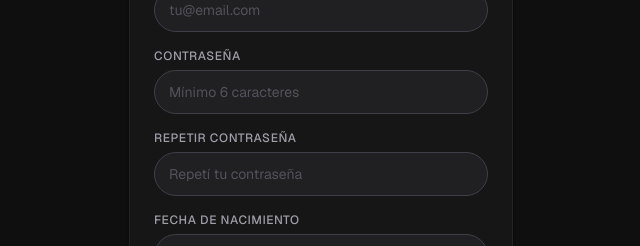
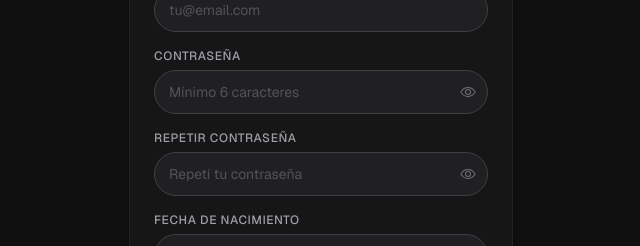
Before and after one commit to JornabeDV/turno-box, a Next.js app: page /auth/register in a window 1280 px wide. Shown: the part 337-583 px from the top of the page, without its empty margins (319-959 px from the left). Built offline with nearby package versions, Linux system fonts and the light colour scheme.

Commit message:
fix: prisma connection on production

```diff
--- a/src/components/auth/RegisterForm.tsx
+++ b/src/components/auth/RegisterForm.tsx
@@ -3,7 +3,7 @@
 import { useState } from "react";
 import { useRouter } from "next/navigation";
 import { Button } from "@/components/ui/Button";
-import { WarningCircle, CheckCircle } from "@phosphor-icons/react";
+import { WarningCircle, CheckCircle, Eye, EyeSlash } from "@phosphor-icons/react";
 import { registerAction } from "@/actions/auth";
 
 export function RegisterForm() {
@@ -11,6 +11,8 @@ export function RegisterForm() {
   const [pending, setPending] = useState(false);
   const [error, setError] = useState<string | null>(null);
   const [success, setSuccess] = useState(false);
+  const [showPassword, setShowPassword] = useState(false);
+  const [showConfirmPassword, setShowConfirmPassword] = useState(false);
 
   async function handleSubmit(e: React.FormEvent<HTMLFormElement>) {
     e.preventDefault();
@@ -28,7 +30,14 @@ export function RegisterForm() {
       return;
     }
 
-    const result = await registerAction(formData);
+    let result;
+    try {
+      result = await registerAction(formData);
+    } catch {
+      setPending(false);
+      setError("Ocurrió un error inesperado. Intentá de nuevo.");
+      return;
+    }
 
     setPending(false);
 
@@ -69,22 +78,40 @@ export function RegisterForm() {
         <label htmlFor="password" className="text-xs font-medium text-zinc-400 uppercase tracking-wider">
           Contraseña
         </label>
+        <div className="relative">
           <input
-          id="password" name="password" type="password" required minLength={6}
+            id="password" name="password" type={showPassword ? "text" : "password"} required minLength={6}
             placeholder="Mínimo 6 caracteres"
-          className="h-11 rounded-xl bg-zinc-800/60 border border-zinc-700 px-3.5 text-sm text-zinc-100 placeholder:text-zinc-600 focus:outline-none focus:border-orange-500 focus:ring-1 focus:ring-orange-500 transition-colors"
+            className="w-full h-11 rounded-xl bg-zinc-800/60 border border-zinc-700 px-3.5 pr-10 text-sm text-zinc-100 placeholder:text-zinc-600 focus:outline-none focus:border-orange-500 focus:ring-1 focus:ring-orange-500 transition-colors"
           />
+          <button
+            type="button"
+            onClick={() => setShowPassword((v) => !v)}
+            className="absolute right-3 top-1/2 -translate-y-1/2 text-zinc-500 hover:text-zinc-300 transition-colors"
+          >
+            {showPassword ? <EyeSlash size={16} /> : <Eye size={16} />}
+          </button>
+        </div>
       </div>
 
       <div className="flex flex-col gap-1.5">
         <label htmlFor="confirmPassword" className="text-xs font-medium text-zinc-400 uppercase tracking-wider">
           Repetir contraseña
         </label>
+        <div className="relative">
           <input
-          id="confirmPassword" name="confirmPassword" type="password" required minLength={6}
+            id="confirmPassword" name="confirmPassword" type={showConfirmPassword ? "text" : "password"} required minLength={6}
             placeholder="Repetí tu contraseña"
-          className="h-11 rounded-xl bg-zinc-800/60 border border-zinc-700 px-3.5 text-sm text-zinc-100 placeholder:text-zinc-600 focus:outline-none focus:border-orange-500 focus:ring-1 focus:ring-orange-500 transition-colors"
+            className="w-full h-11 rounded-xl bg-zinc-800/60 border border-zinc-700 px-3.5 pr-10 text-sm text-zinc-100 placeholder:text-zinc-600 focus:outline-none focus:border-orange-500 focus:ring-1 focus:ring-orange-500 transition-colors"
           />
+          <button
+            type="button"
+            onClick={() => setShowConfirmPassword((v) => !v)}
+            className="absolute right-3 top-1/2 -translate-y-1/2 text-zinc-500 hover:text-zinc-300 transition-colors"
+          >
+            {showConfirmPassword ? <EyeSlash size={16} /> : <Eye size={16} />}
+          </button>
+        </div>
       </div>
 
       <div className="flex flex-col gap-1.5">
--- a/src/lib/prisma.ts
+++ b/src/lib/prisma.ts
@@ -11,9 +11,9 @@ function createPrismaClient() {
   }
 
   if (url.includes("neon.tech")) {
-    // Producción / Neon: usa el adapter serverless (HTTP/WebSocket)
-    const { PrismaNeon } = require("@prisma/adapter-neon") as typeof import("@prisma/adapter-neon");
-    const adapter = new PrismaNeon({ connectionString: url });
+    // Producción / Neon: usa HTTP (no WebSocket) — recomendado para serverless
+    const { PrismaNeonHttp } = require("@prisma/adapter-neon") as typeof import("@prisma/adapter-neon");
+    const adapter = new PrismaNeonHttp(url, {});
     return new PrismaClient({ adapter, log });
   }
 
```
Lines whose indentation alone changed are shown as unchanged.
